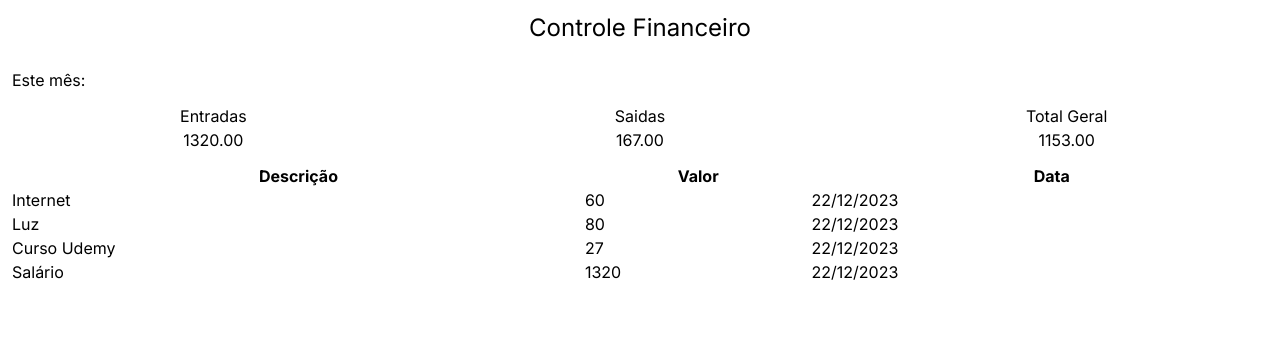
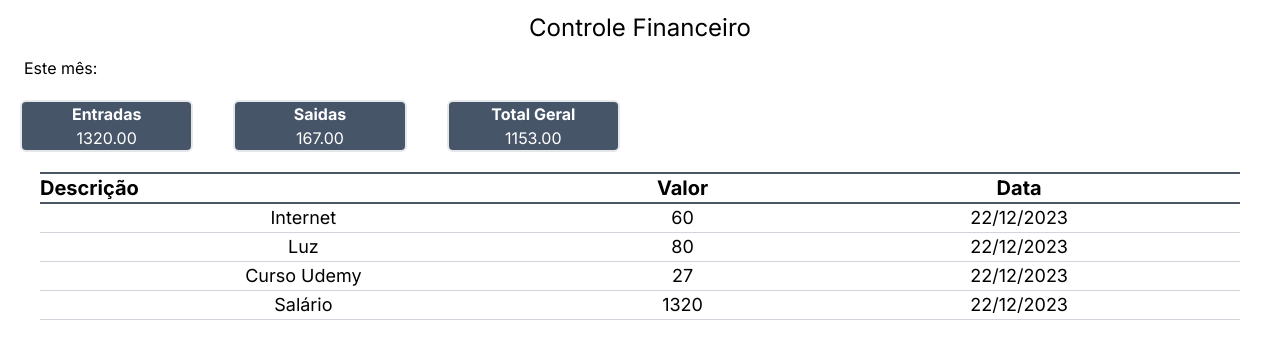
Before and after one commit to xand3/finance-app, a Next.js app: page / in a window 1280 px wide. Shown: the top 352 px of the page. Built offline with nearby package versions, Linux system fonts and the light colour scheme.

Commit message:
:construction: Feita tabela com os dados

```diff
--- a/src/app/page.tsx
+++ b/src/app/page.tsx
@@ -2,11 +2,11 @@ import { registros } from "@/data/registros";
 
 export default function Home() {
   const entradas: number = registros.reduce((acc, registro) => {
-    return registro.recordType === 1 ? acc + registro.value : acc;
+    return registro.recordType === "E" ? acc + registro.value : acc;
   }, 0);
 
   const saidas: number = registros.reduce((acc, registro) => {
-    return registro.recordType === 0 ? acc + registro.value : acc;
+    return registro.recordType === "S" ? acc + registro.value : acc;
   }, 0);
 
   return (
@@ -15,29 +15,29 @@ export default function Home() {
         <h1 className="m-3">Controle Financeiro</h1>
       </header>
       <div className="flex flex-col">
-        <div className="m-3">
+        <div className="mx-6">
           <p>Este mês:</p>
         </div>
-        <div className="grid grid-cols-3 grid-rows-1">
-          <div className="flex items-center flex-col">
-            <p>Entradas</p>
+        <div className="grid grid-cols-3 grid-rows-1 w-1/2 my-5">
+          <div className="bg-slate-600 flex items-center flex-col border-solid border-2 rounded-md text-white mx-5">
+            <p className="font-bold">Entradas</p>
             <p>{entradas.toFixed(2)}</p>
           </div>
-          <div className="flex items-center flex-col">
-            <p>Saidas</p>
+          <div className="bg-slate-600 flex items-center flex-col border-solid border-2 rounded-md text-white mx-5">
+            <p className="font-bold">Saidas</p>
             <p>{saidas.toFixed(2)}</p>
           </div>
-          <div className="flex items-center flex-col">
-            <p>Total Geral</p>
+          <div className="bg-slate-600 flex items-center flex-col border-solid border-2 rounded-md text-white mx-5">
+            <p className="font-bold">Total Geral</p>
             <p>{(entradas - saidas).toFixed(2)}</p>
           </div>
         </div>
       </div>
-      <div>
-        <table className="w-full m-3">
+      <div className="flex justify-center">
+        <table className="w-full mx-10">
           <thead>
-            <tr>
-              <th>Descrição</th>
+            <tr className="text-xl border-y-2 border-solid border-gray-600">
+              <th className="text-left">Descrição</th>
               <th>Valor</th>
               <th>Data</th>
             </tr>
@@ -45,10 +45,15 @@ export default function Home() {
           <tbody>
             {registros.map((registro) => (
               <tr key={registro.id}>
-                <td>{registro.descripton}</td>
-                <td>{registro.value}</td>
-                <td>{new Date(registro.date).toLocaleDateString('en-GB')}</td>
-
+                <td>
+                  <p className="text-center text-lg border-b border-gray-300">{registro.descripton}</p>
+                </td>
+                <td>
+                  <p className="text-center text-lg border-b border-gray-300">{registro.value}</p>
+                </td>
+                <td>
+                  <p className="text-center text-lg border-b border-gray-300">{new Date(registro.date).toLocaleDateString("en-GB")}</p>
+                </td>
               </tr>
             ))}
           </tbody>
--- a/src/data/registros.ts
+++ b/src/data/registros.ts
@@ -8,27 +8,27 @@ export const registros: Array<Registro> = [
     date: new Date().toISOString(),
     descripton: "Internet",
     value: 60.00,
-    recordType: 0
+    recordType: 'S'
   },
   {
     id: uuid(),
     date: new Date().toISOString(),
     descripton: "Luz",
     value: 80,
-    recordType: 0
+    recordType: "S"
   },
   {
     id: uuid(),
     date: new Date().toISOString(),
     descripton: "Curso Udemy",
     value: 27,
-    recordType: 0
+    recordType: "S"
   },
   {
     id: uuid(),
     date: new Date().toISOString(),
     descripton: "Salário",
     value: 1320.0,
-    recordType: 1
+    recordType: "E"
   },
 ]
--- a/src/types/Registro.ts
+++ b/src/types/Registro.ts
@@ -4,5 +4,5 @@ export type Registro = {
   descripton: string;
   date: string;
   value: number;
-  recordType: 1 | 0 // 1 entrada | 0 saida
+  recordType: "E" | "S" // 1 entrada | 0 saida
 }
```
